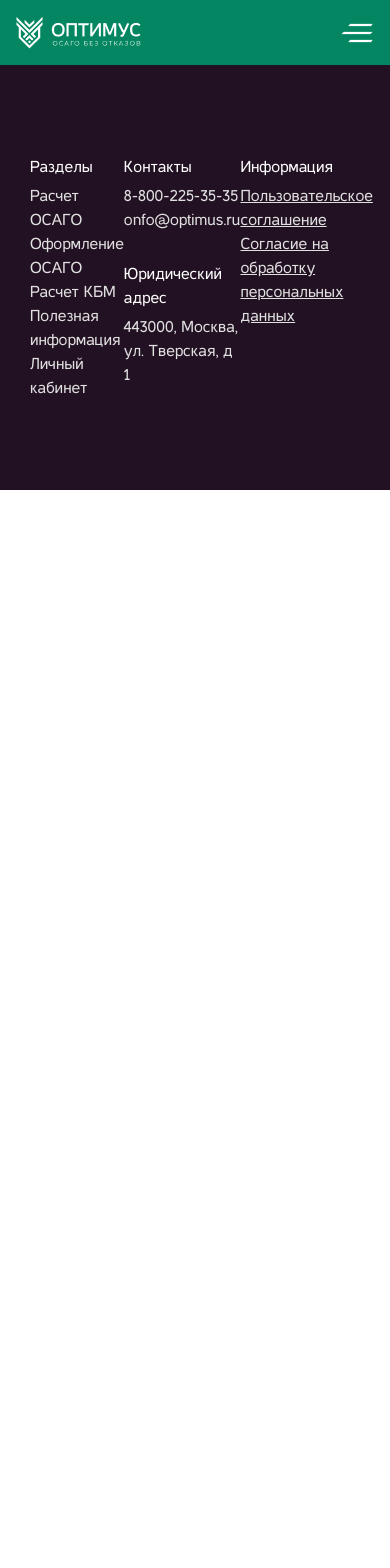
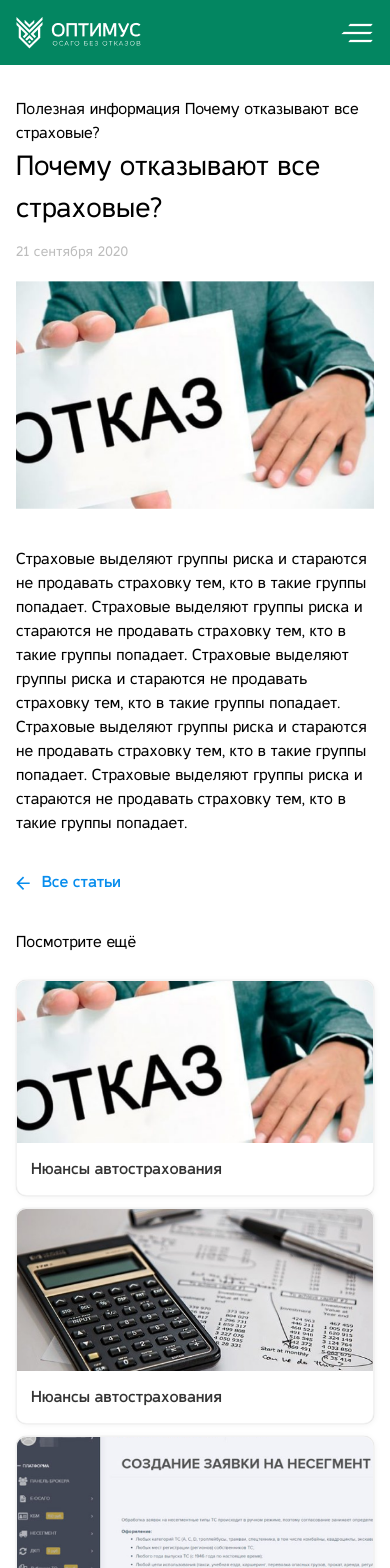
Before and after one commit to Acolapsys/Alpha-osago, a Nuxt app: page /faq/1 in a window 390 px wide. Shown: the top 1568 px of the page. Before the commit the page ends 844 px from the top, so only its background shows below. Built offline with nearby package versions, Linux system fonts and the light colour scheme.

Commit message:
added faq/article page

```diff
--- a/assets/css/_base.scss
+++ b/assets/css/_base.scss
@@ -78,7 +78,36 @@ border-radius: 5px;
 
 }
 
-
+.breadCrumbs {
+    &__item {
+        text-decoration: underline;
+        letter-spacing: -0.03em;
+        color: #088DED;
+        &::before {
+            content: '/';
+            color: inherit;
+            margin-left: 4px;
+            margin-right: 4px;
+        }
+        &:first-child::before {
+            content: '';
+        }
+        &_current {
+            text-decoration: none;
+            color: #000;
+        }
+    }
+}
+@media (max-width: 1023px) {
+    .breadCrumbs {
+        font-size: 14px;
+    }
+}
+@media (max-width: 767px) {
+    .breadCrumbs {
+        display: none;
+    }
+}
 
 @screen tablet-max {
     h1 {
--- a/assets/css/main.css
+++ b/assets/css/main.css
@@ -12,3 +12,9 @@ body {
     max-width: 1024px;
   }
 }
+@media (max-width: 767px) {
+  .wrapper {
+    max-width: 100%;
+    @apply px-16;
+  }
+}
--- a/components/FAQ/ArticlePost.vue
+++ b/components/FAQ/ArticlePost.vue
@@ -1,14 +1,14 @@
 <template>
-  <router-link :to="data.link" class="articlePost">
+  <router-link :to="data.link" class="articlePost" :class="{ articlePost_mini: data.mini }">
     <img :src="data.image" class="articlePost__image" alt="image">
     <div class="articlePost__info">
-      <div class="articlePost__date mb-7">
+      <div v-if="data.date" class="articlePost__date mb-7">
         {{ data.date }}
       </div>
       <h3 class="articlePost__title mb-7">
         {{ data.title }}
       </h3>
-      <p class="articlePost__description">
+      <p v-if="data.description" class="articlePost__description">
         {{ data.description }}
       </p>
     </div>
@@ -28,10 +28,26 @@ export default {
 </script>
 <style lang="scss" scoped>
 .articlePost {
+  $root: &;
   background: #FFFFFF;
   border: 1px solid #F2F2F2;
   border-radius: 10px;
   box-shadow: 1px 1px 6px rgba(0, 0, 0, 0.05), 0px 0px 1px rgba(0, 0, 0, 0.2);
+  overflow: hidden;
+  &_mini {
+    #{$root}__image {
+      height: 162px;
+    }
+    #{$root}__info {
+      padding: 14px;
+    }
+    #{$root}__title {
+      margin-bottom: 0;
+      font-size: 16px;
+      font-weight: bold;
+      letter-spacing: -0.01em;
+    }
+  }
   &__image {
     width: 100%;
     height: 355px;
@@ -57,6 +73,9 @@ export default {
 }
 @media (max-width: 767px) {
   .articlePost {
+    &__image {
+      height: 180px;
+    }
     &__info {
       padding: 21px 16px;
     }
--- a/components/Footer.vue
+++ b/components/Footer.vue
@@ -15,10 +15,10 @@
       </div>
       <div class="flex lg-max:flex-col">
         <div class="contacts max-w-120 lg:mr-80 lg-max:mb-30">
-          <p class="body-bold mb-5 text-white">
+          <p class="body-bold mb-5 text-white contacts__title">
             Контакты
           </p>
-          <ul>
+          <ul class="contacts__list">
             <li>
               <a href="tel:+88002253535" class="body-regular text-grey5">8-800-225-35-35</a>
             </li>
@@ -96,3 +96,33 @@ export default {
   }
 }
 </script>
+<style lang="scss" scoped>
+@media (max-width: 767px) {
+  .footer {
+    @apply py-50;
+    .wrapper {
+      flex-direction: column;
+    }
+    .sections {
+      display: none;
+    }
+    .contacts {
+      max-width: 100%;
+      margin-bottom: 0;
+      &__title {
+        display: none;
+      }
+      &__list {
+        display: flex;
+        justify-content: space-between;
+        margin-bottom: 25px;
+        padding-bottom: 26px;
+        border-bottom: 1px solid rgba(255,255,255,0.2);
+      }
+    }
+    .information {
+      margin-top: 20px;
+    }
+  }
+}
+</style>
--- a/components/Header.vue
+++ b/components/Header.vue
@@ -1,7 +1,7 @@
 <template>
   <div class="header bg-brand1">
     <div class="px-70 py-20 mx-auto flex justify-between items-center lg-max:px-16 lg-max:py-16">
-      <span class="logo max-w-124 mr-72 mobile-max:mx-auto ">
+      <span class="logo max-w-124 mr-72 mobile-max">
         <img src="@/assets/images/logo.png" alt="Логотип ОСАГО">
       </span>
       <ul class="navbar ">
@@ -59,4 +59,9 @@ export default {
 .nuxt-link-active {
     @apply text-brand2
 }
+@media (max-width: 767px) {
+  .logo {
+    margin-left: 0;
+  }
+}
 </style>
--- a/pages/faq/_article.vue
+++ b/pages/faq/_article.vue
@@ -1,17 +1,171 @@
 <template>
-  <div class="faqArticle wrapper"></div>
+  <div class="faqArticle wrapper">
+    <div class="breadCrumbs">
+      <router-link to="./" class="breadCrumbs__item">
+        Полезная информация
+      </router-link>
+      <span class="breadCrumbs__item breadCrumbs__item_current">Почему отказывают все страховые?</span>
+    </div>
+    <main class="faqArticle__main">
+      <h1 class="faqArticle__title title text-center mb-12">
+        Почему отказывают все страховые?
+      </h1>
+      <div class="faqArticle__date text-center mb-25">
+        21 сентября 2020
+      </div>
+      <img src="~/assets/images/article-post1.png" alt="image" class="faqArticle__image">
+      <p class="faqArticle__text">
+        Страховые выделяют группы риска и стараются не продавать страховку тем, кто в такие группы попадает. Страховые выделяют группы риска и стараются не продавать страховку тем, кто в такие группы попадает. Страховые выделяют группы риска и стараются не продавать страховку тем, кто в такие группы попадает. Страховые выделяют группы риска и стараются не продавать страховку тем, кто в такие группы попадает. Страховые выделяют группы риска и стараются не продавать страховку тем, кто в такие группы попадает.
+      </p>
+    </main>
+    <router-link to="./" class="faqArticle__back">
+      <img class="faqArticle__back-arrow" src="~/assets/images/icons/arrow-left-blue.svg" alt="arrow">
+      Все статьи
+    </router-link>
+    <section class="faqArticle__also">
+      <h3 class="faqArticle__also-title">
+        Посмотрите ещё
+      </h3>
+      <div class="faqArticle__also-wrapper">
+        <ArticlePost v-for="article in articles" :key="article.id" class="faqArticle__also-article" :data="article" />
+      </div>
+    </section>
+  </div>
 </template>
 
 <script>
+import ArticlePost from '~/components/FAQ/ArticlePost'
+
 export default {
   components: {
-
+    ArticlePost
+  },
+  data () {
+    return {
+      articles: [
+        {
+          link: '/faq/1',
+          image: require('~/assets/images/article-post1.png'),
+          title: 'Нюансы автострахования',
+          mini: true
+        },
+        {
+          link: '/faq/2',
+          image: require('~/assets/images/article-post2.png'),
+          title: 'Нюансы автострахования',
+          mini: true
+        },
+        {
+          link: '/faq/3',
+          image: require('~/assets/images/article-post3.png'),
+          title: 'Нюансы автострахования',
+          mini: true
+        }
+      ]
+    }
   }
 }
 </script>
 
 <style lang="scss" scoped>
 .faqArticle {
-
+  padding-top: 58px;
+  padding-bottom: 120px;
+  &__main {
+    margin-top: 45px;
+    margin-bottom: 35px;
+    padding: 53px 97px;
+    border-radius: 5px;
+    box-shadow: 1px 1px 6px rgba(0, 0, 0, 0.05), 0px 0px 1px rgba(0, 0, 0, 0.2);
+  }
+  &__date {
+    font-size: 14px;
+    letter-spacing: 0.02em;
+    color: #BDBDBD;
+  }
+  &__image {
+    @apply w-full;
+    margin-bottom: 38px;
+    object-fit: cover;
+  }
+  &__back {
+    font-weight: bold;
+    letter-spacing: -0.01em;
+    color: #088DED;
+    &-arrow {
+      display: inline-block;
+      margin-right: 7px;
+    }
+  }
+  &__also {
+    margin-top: 48px;
+    &-title {
+      margin-bottom: 26px;
+    }
+    &-wrapper {
+      display: flex;
+    }
+    &-article {
+      width: 267px;
+      margin-right: 24px;
+      &:last-child {
+        margin-right: 0;
+      }
+    }
+  }
+}
+@media (max-width: 1023px) {
+  .faqArticle {
+    padding-top: 32px;
+    &__main {
+      padding: 34px 64px;
+    }
+    &__title {
+      font-size: 28px;
+    }
+    &__date {
+      margin-bottom: 19px;
+    }
+    &__also {
+      &-article {
+        &:last-child {
+          display: none;
+        }
+      }
+    }
+  }
+}
+@media (max-width: 767px) {
+  .faqArticle {
+    padding-bottom: 75px;
+    &__main {
+      margin-top: 0;
+      padding: 0;
+      box-shadow: none;
+    }
+    &__title {
+      text-align: left;
+    }
+    &__date {
+      text-align: left;
+    }
+    &__image {
+      max-height: 265px;
+    }
+    &__also {
+      margin-top: 36px;
+      &-wrapper {
+        flex-direction: column;
+      }
+      &-article {
+        width: 100%;
+        margin-bottom: 12px;
+        margin-right: 0;
+        &:last-child {
+          display: block;
+        }
+      }
+    }
+  }
 }
 </style>
--- a/pages/faq/index.vue
+++ b/pages/faq/index.vue
@@ -6,9 +6,9 @@
     <p class="faqPage__subtitle subtitle text-center">
       Здесь можно узнать о том, что такое КБМ, от чего зависит цена полиса, зачем нужно ТО и какие изменения в законодательстве ждут автомобилистов
     </p>
-    <div class="faqPage__articles">
+    <section class="faqPage__articles">
       <ArticlePost v-for="article in articles" :key="article.id" class="faqPage__article" :data="article" />
-    </div>
+    </section>
     <BaseButton class="faqPage__loadButton mx-auto">
       Показать ещё статьи
     </BaseButton>
@@ -111,6 +111,13 @@ export default {
   .faqPage {
     padding-top: 40px;
     padding-bottom: 53px;
+    &__title {
+      font-size: 26px;
+    }
+    &__subtitle {
+      text-align: left;
+      font-size: 16px;
+    }
     &__articles {
       flex-direction: column;
       padding-top: 29px;
```
Also changed, not shown: assets/images/article-max.png (added), assets/images/icons/arrow-left-blue.svg (added).
